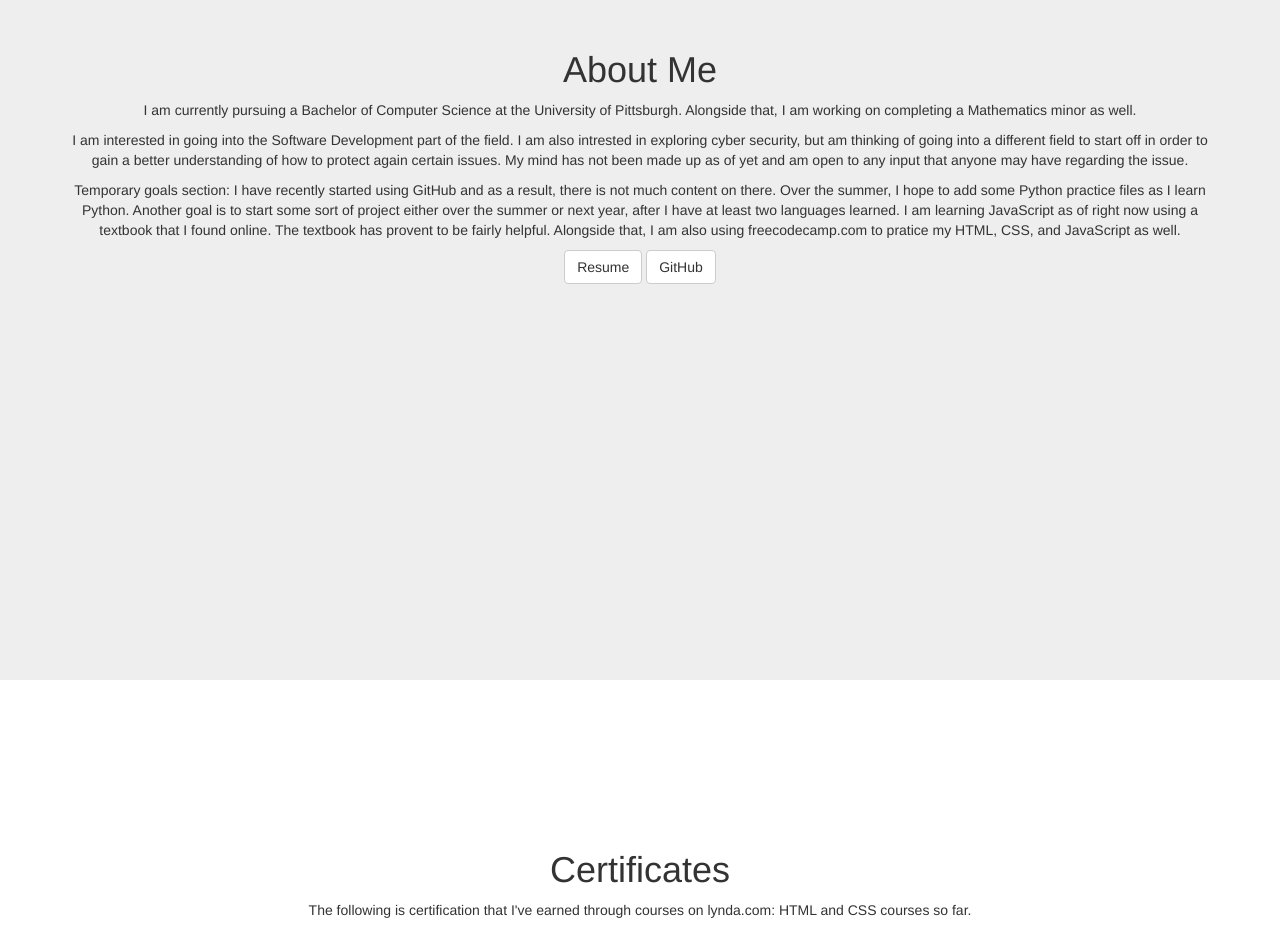
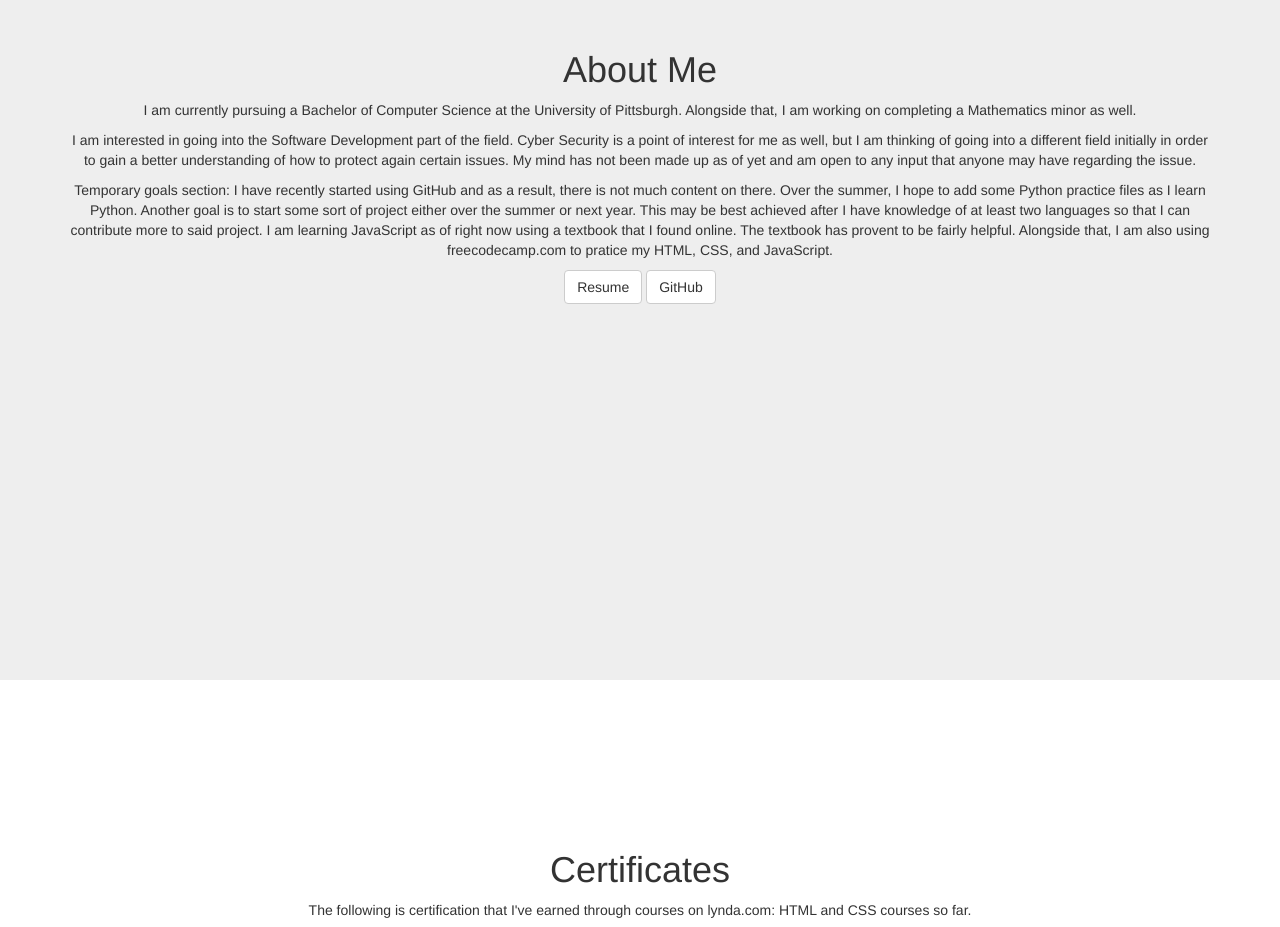
Before and after one commit to kirtansakariya/kirtansakariya.github.io, a website: page index.html in a window 1280 px wide. Shown: the part 920-1847 px from the top of the page. Drawn offline with Linux system fonts and the light colour scheme.

Commit message:
fixed wording in about me section

```diff
--- a/index.html
+++ b/index.html
@@ -89,8 +89,8 @@
                 <div class="col-lg-12">
                     <h1>About Me</h1>
                     <p>I am currently pursuing a Bachelor of Computer Science at the University of Pittsburgh. Alongside that, I am working on completing a Mathematics minor as well.</p>
-                    <p>I am interested in going into the Software Development part of the field. I am also intrested in exploring cyber security, but am thinking of going into a different field to start off in order to gain a better understanding of how to protect again certain issues. My mind has not been made up as of yet and am open to any input that anyone may have regarding the issue.</p>
-                    <p>Temporary goals section: I have recently started using GitHub and as a result, there is not much content on there. Over the summer, I hope to add some Python practice files as I learn Python. Another goal is to start some sort of project either over the summer or next year, after I have at least two languages learned. I am learning JavaScript as of right now using a textbook that I found online. The textbook has provent to be fairly helpful. Alongside that, I am also using freecodecamp.com to pratice my HTML, CSS, and JavaScript as well.</p>
+                    <p>I am interested in going into the Software Development part of the field. Cyber Security is a point of interest for me as well, but I am thinking of going into a different field initially in order to gain a better understanding of how to protect again certain issues. My mind has not been made up as of yet and am open to any input that anyone may have regarding the issue.</p>
+                    <p>Temporary goals section: I have recently started using GitHub and as a result, there is not much content on there. Over the summer, I hope to add some Python practice files as I learn Python. Another goal is to start some sort of project either over the summer or next year. This may be best achieved after I have knowledge of at least two languages so that I can contribute more to said project. I am learning JavaScript as of right now using a textbook that I found online. The textbook has provent to be fairly helpful. Alongside that, I am also using freecodecamp.com to pratice my HTML, CSS, and JavaScript.</p>
                     <p><a class="btn btn-default page-scroll" href="Kirtan%20Sakariya%20Resume.docx">Resume</a>
                     <a class="btn btn-default page-scroll" href="https://github.com/kirtansakariya">GitHub</a></p>
                 </div>
```
